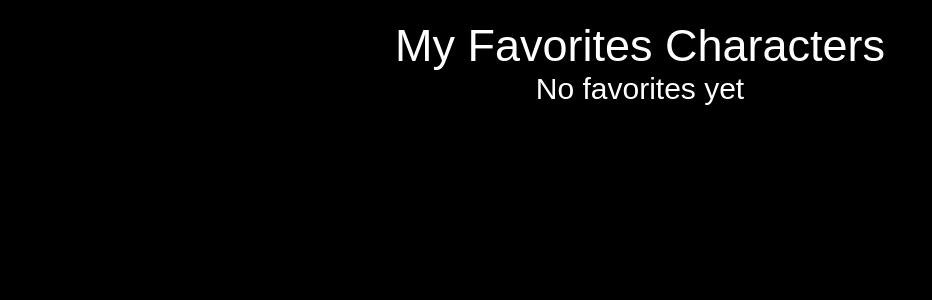
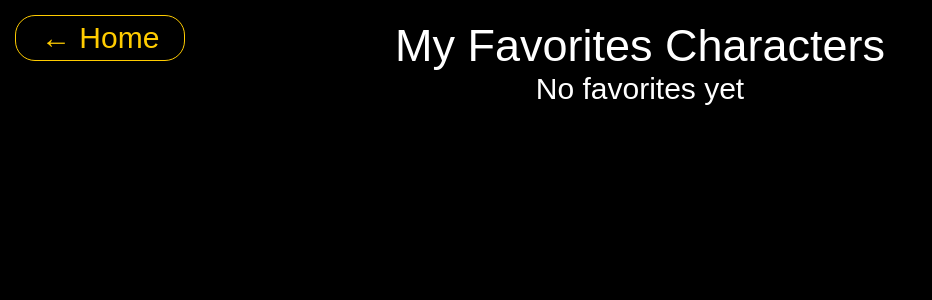
Before and after one commit to marycala/Proyecto-11, a React (Vite) app: page /favorites in a window 1280 px wide. Shown: the top 300 px of the page, without its empty margins (0-932 px from the left). Built offline with nearby package versions, Linux system fonts and the light colour scheme; a web font is replaced by a local one.

Commit message:
add button to back home

```diff
--- a/src/pages/Favorites/Favorites.css
+++ b/src/pages/Favorites/Favorites.css
@@ -11,3 +11,16 @@
   padding: 20px;
   justify-items: center;
 }
+
+.back-btn {
+  position: absolute;
+  top: 15px;
+  left: 15px;
+  background-color: transparent;
+  border: 1px solid #ffcc00;
+  color: #ffcc00;
+  border-radius: 20px;
+  padding: 5px 25px;
+  font-size: 30px;
+  cursor: pointer;
+}
--- a/src/pages/Favorites/Favorites.jsx
+++ b/src/pages/Favorites/Favorites.jsx
@@ -1,8 +1,10 @@
 import React, { useState, useEffect } from 'react'
 import CharacterCard from '../../components/CharacterCard/CharacterCard'
 import './Favorites.css'
+import { useNavigate } from 'react-router-dom'
 
 const Favorites = () => {
+  const navigate = useNavigate()
   const [favorites, setFavorites] = useState([])
 
   useEffect(() => {
@@ -20,6 +22,9 @@ const Favorites = () => {
 
   return (
     <main className='favorites'>
+      <button onClick={() => navigate('/')} className='back-btn'>
+        ← Home
+      </button>
       <h2>My Favorites Characters</h2>
       {favorites.length === 0 ? (
         <p>No favorites yet</p>
```
